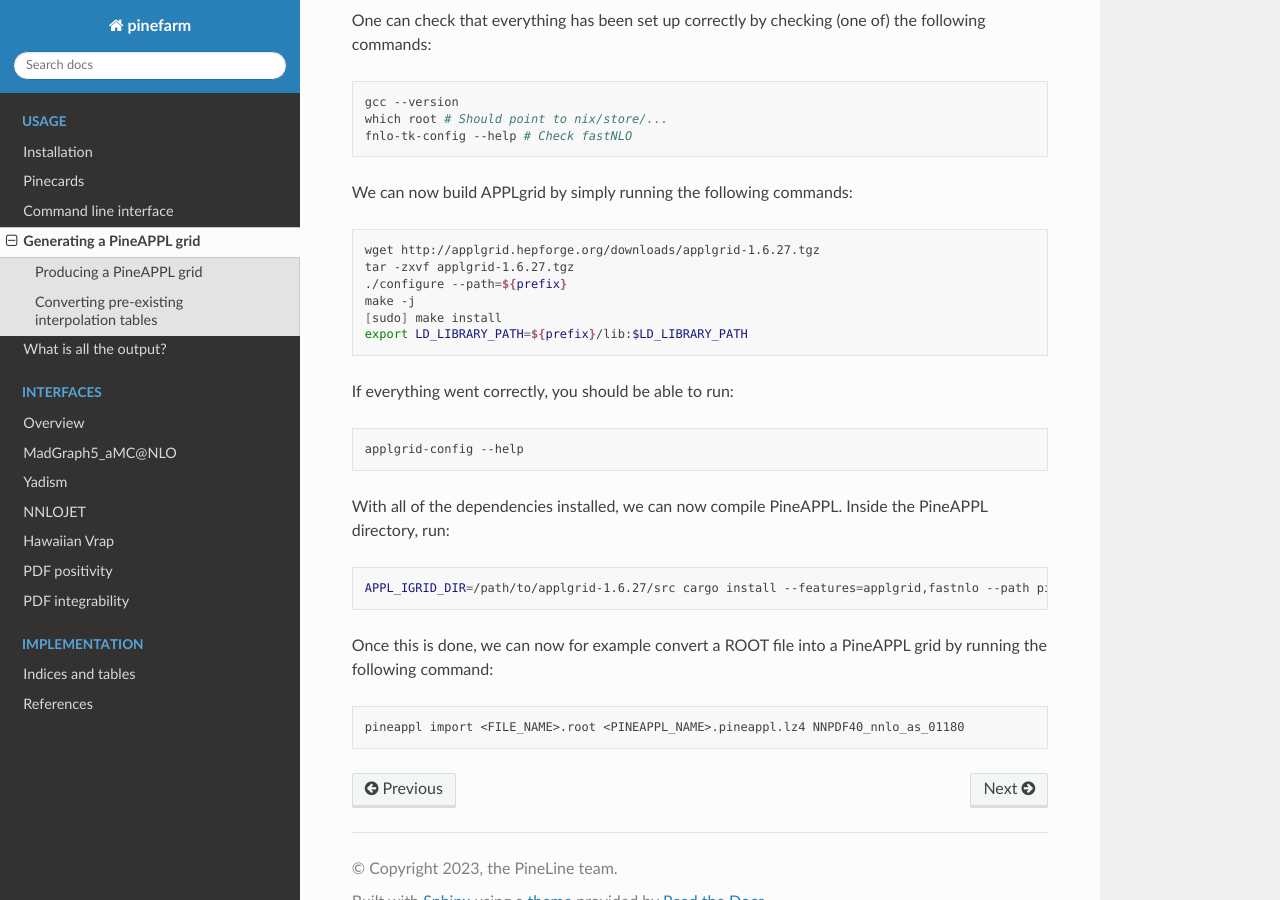
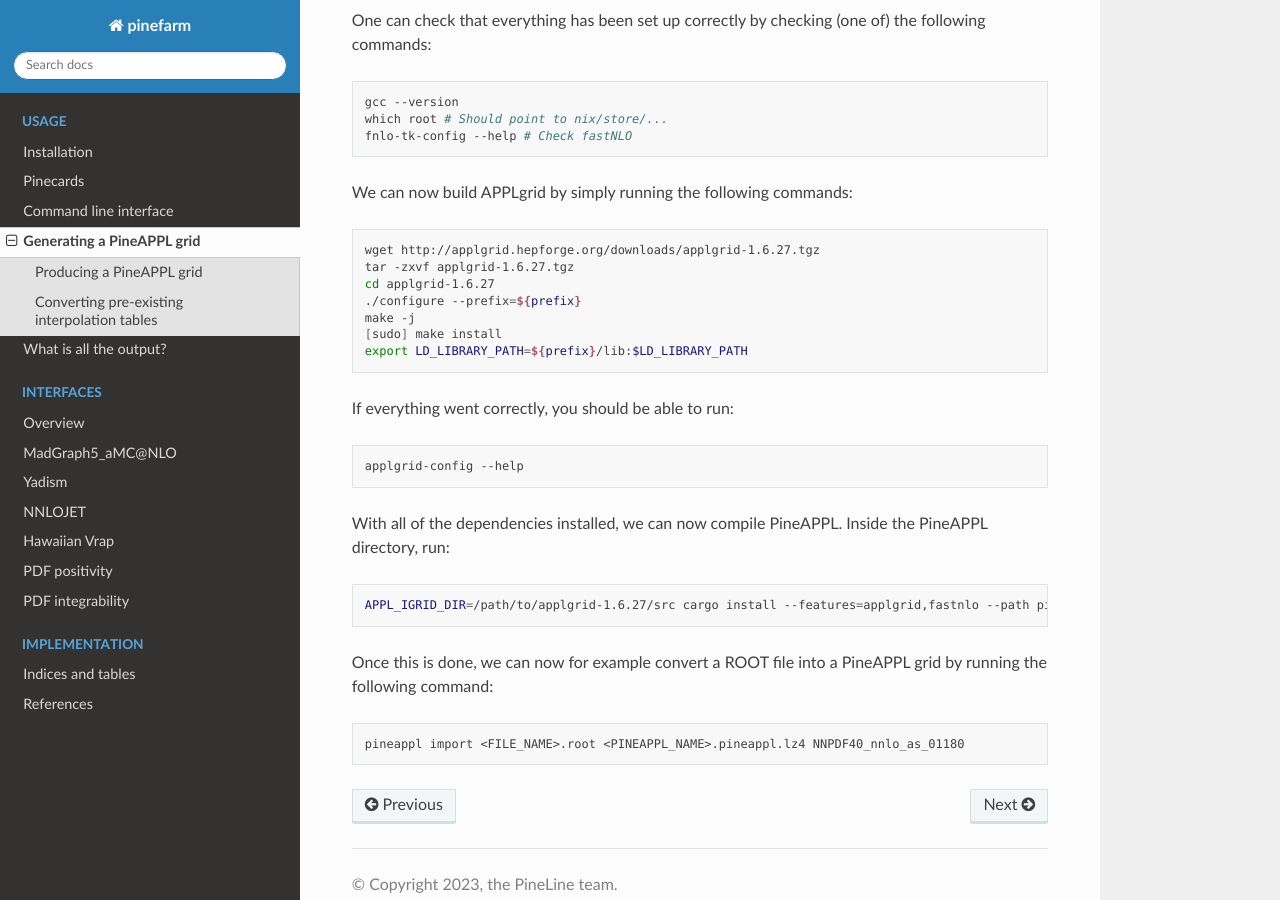
Before and after one commit to NNPDF/pinefarm, a Sphinx documentation site: the page built from docs/source/run.rst, in a window 1280 px wide and 900 px high, scrolled down 1772 px. Built offline with Sphinx 7.4.7 and the Read the Docs theme 3.1.0, drawn with Linux system fonts in a browser that asks for light colours; pages that are not in the unit, such as notebooks, are missing from menus.

Commit message:
Update run.rst

```diff
--- a/docs/source/run.rst
+++ b/docs/source/run.rst
@@ -101,7 +101,8 @@ We can now build APPLgrid by simply running the following commands:
 
    wget http://applgrid.hepforge.org/downloads/applgrid-1.6.27.tgz
    tar -zxvf applgrid-1.6.27.tgz
-   ./configure --path=${prefix}
+   cd applgrid-1.6.27
+   ./configure --prefix=${prefix}
    make -j
    [sudo] make install
    export LD_LIBRARY_PATH=${prefix}/lib:$LD_LIBRARY_PATH
```
